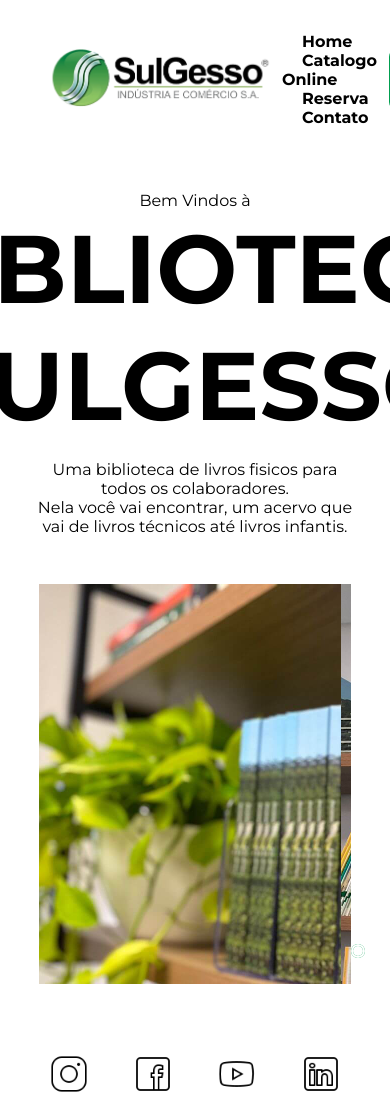
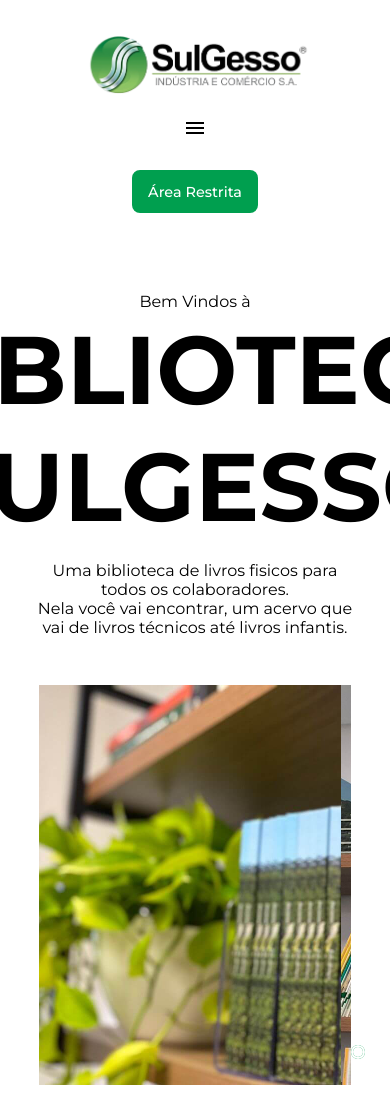
Before and after one commit to DiegoSCandido/Sulgesso-biblioteca, a plain HTML site: page index.html in a window 390 px wide. Shown: the top 1100 px of the page. Drawn offline with nearby package versions, Linux system fonts and the light colour scheme.

Commit message:
atualizacao CSS

```diff
--- a/assets/css/global.css
+++ b/assets/css/global.css
@@ -77,6 +77,22 @@ footer img {
 
 /* Smartphones e Tablets */
 @media (max-width: 767px) {
+    header {
+        flex-direction: column;
+    }
+
+    #burguer {
+        display: block;
+        padding: 15px;
+    }
+
+    .links {
+        display: none;
+    }
+
+    .button {
+        padding: 15px;
+    }
 
 }
 
@@ -98,7 +114,4 @@ footer img {
         padding: 15px;
     }
 
-
-
-
 }
```
